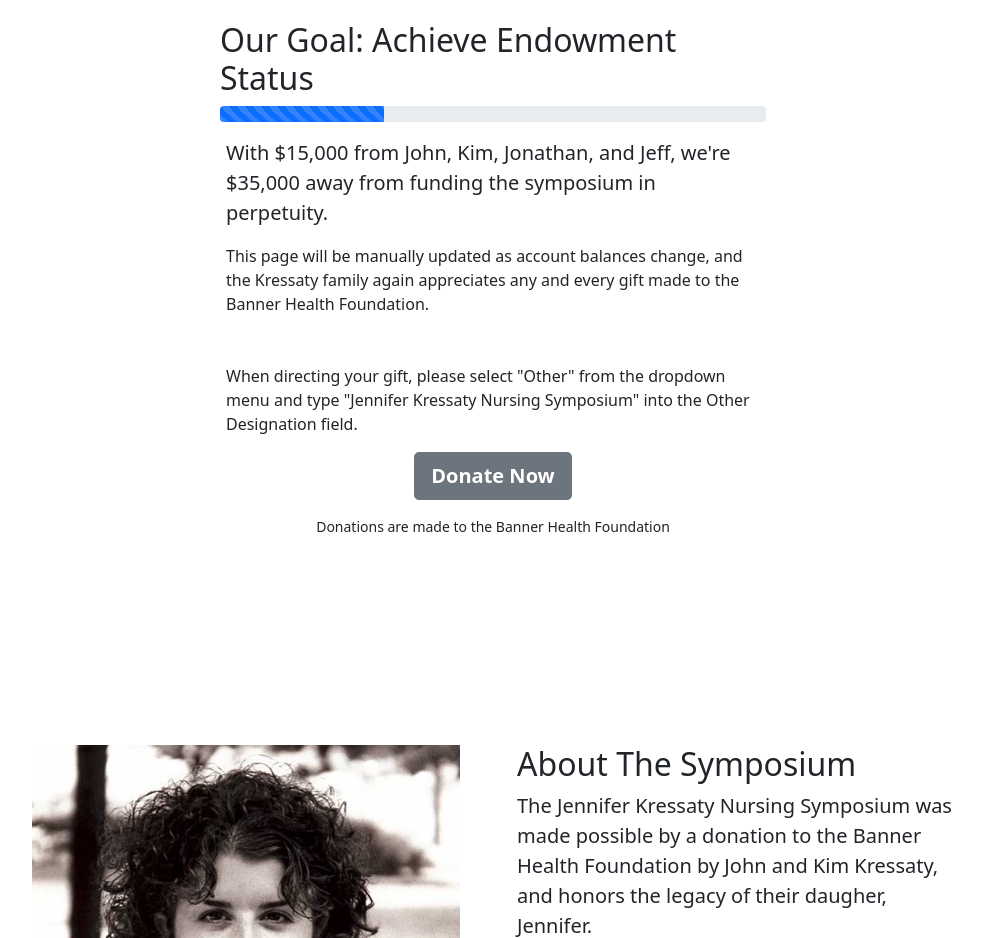
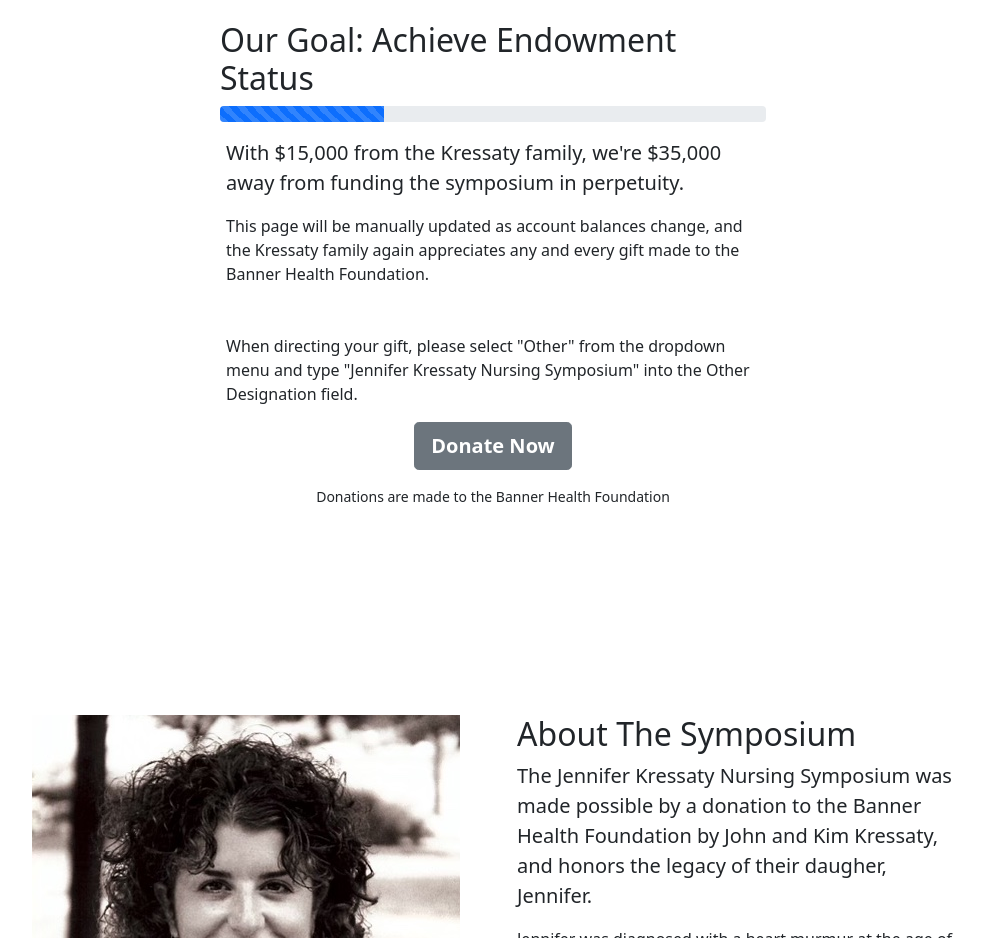
Before and after one commit to kressaty/donate, a plain HTML site: page index.html in a window 1280 px wide. Shown: the part 840-1778 px from the top of the page, without its empty margins (147-1131 px from the left). Drawn offline with nearby package versions, Linux system fonts and the light colour scheme.

Commit message:
fix sentence

```diff
--- a/index.html
+++ b/index.html
@@ -76,7 +76,7 @@
             </div>
             <div class="row h-100 gx-5">
                 <div class="col-12 col-md-6 offset-md-3">
-                    <p class="lead">With $15,000 from John, Kim, Jonathan, and Jeff, we're $35,000 away
+                    <p class="lead">With $15,000 from the Kressaty family, we're $35,000 away
                         from funding the symposium in perpetuity.</p>
                     <p>This page will be manually updated as account balances change, and the Kressaty family again
                         appreciates any and every gift made to the Banner Health Foundation.</p>
```
